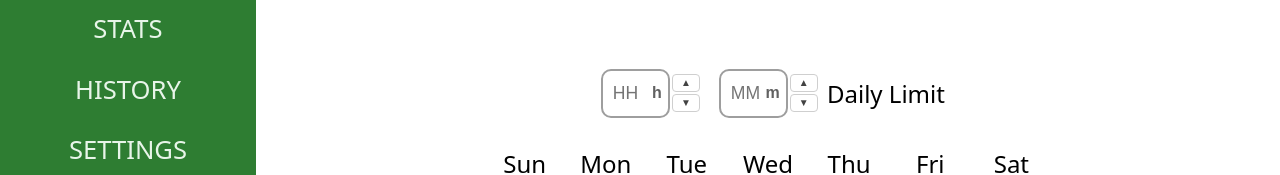
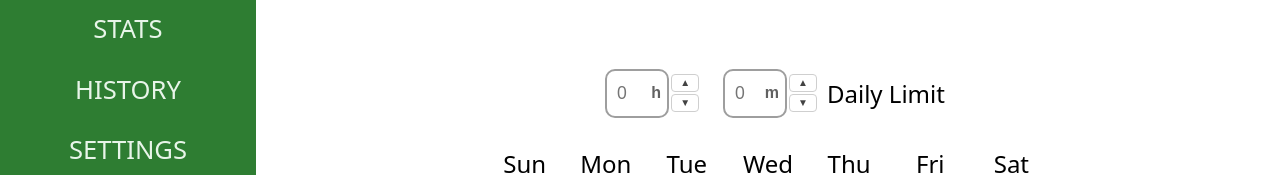
Before and after one commit to Sepzie/PlayWell, a React (Vite) app: page /limits in a window 1280 px wide. Shown: the part 383-558 px from the top of the page. Built offline with nearby package versions, Linux system fonts and the light colour scheme.

Commit message:
Made some slight optimizations to timer code and added comments

```diff
--- a/electron.main.js
+++ b/electron.main.js
@@ -2,6 +2,7 @@ const { app, BrowserWindow, ipcMain } = require('electron');
 const path = require('path');
 const TrayManager = require('./electron.tray.js');
 const { startBackground, stopBackground } = require('./background/index.js');
+const timer = require('./background/timerController.js');
 
 // Keep a global reference of the window object
 let mainWindow;
@@ -79,8 +80,6 @@ app.on('window-all-closed', () => {
 ipcMain.handle('app-version', () => {
   return app.getVersion();
 });
-// Timer controller (centralized) so all renderers stay in sync
-const timer = require(path.join(__dirname, 'background', 'timerController.js'));
 
 // Broadcast timer updates from controller to all renderer windows
 timer.on('update', (state) => {
@@ -90,7 +89,8 @@ timer.on('update', (state) => {
   });
 });
 
-ipcMain.on('timer-start', (ev, durationSeconds) => timer.start(durationSeconds));
+// Timer control IPC handlers
+ipcMain.on('timer-start', (ev, durationSeconds) => timer.setup(durationSeconds));
 ipcMain.on('timer-pause', () => timer.pause());
 ipcMain.on('timer-reset', () => timer.reset());
 ipcMain.handle('timer-get-state', () => timer.getState());
--- a/src/components/TimeInput.jsx
+++ b/src/components/TimeInput.jsx
@@ -29,7 +29,7 @@ function TimeInput() {
             onChange={handleHoursChange}
             min="0"
             max="23"
-            placeholder="HH"
+            placeholder="0"
           />
           <span className="unit">h</span>
           <div className="spinner">
@@ -52,7 +52,7 @@ function TimeInput() {
             onChange={handleMinutesChange}
             min="0"
             max="59"
-            placeholder="MM"
+            placeholder="0"
           />
           <span className="unit">m</span>
           <div className="spinner">
--- a/src/css/TimeInput.css
+++ b/src/css/TimeInput.css
@@ -20,11 +20,11 @@
 .input-with-unit {
     position: relative;
     display: inline-block;
-    left: -12.5%;
+    left: -11%;
 }
 
 .input-with-unit input {
-    padding-right: 10px;
+    padding-right: 5px;
 }
 
 .input-with-unit .unit {
```
Also changed, not shown: background/timerController.js (+15 -15 lines).
